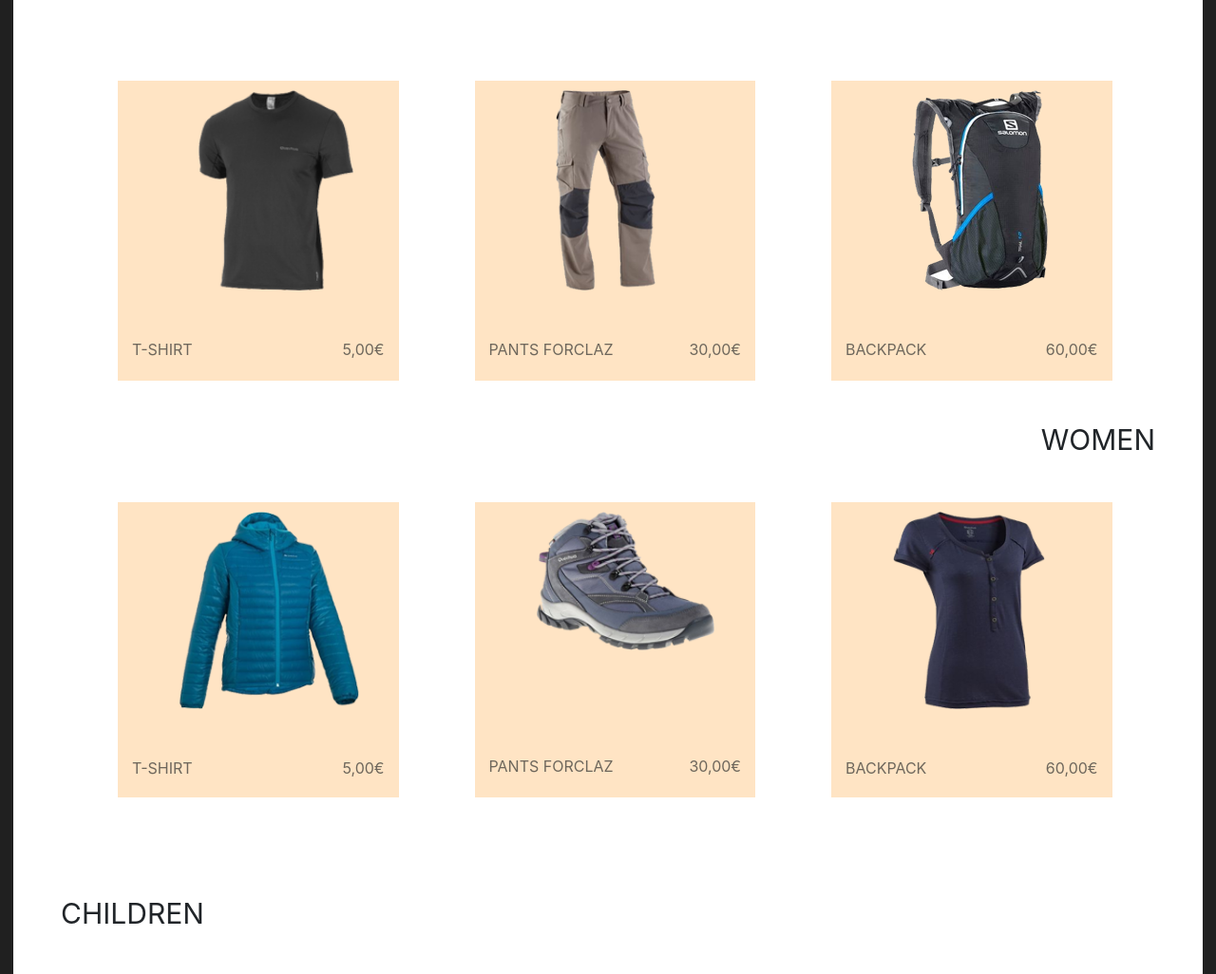
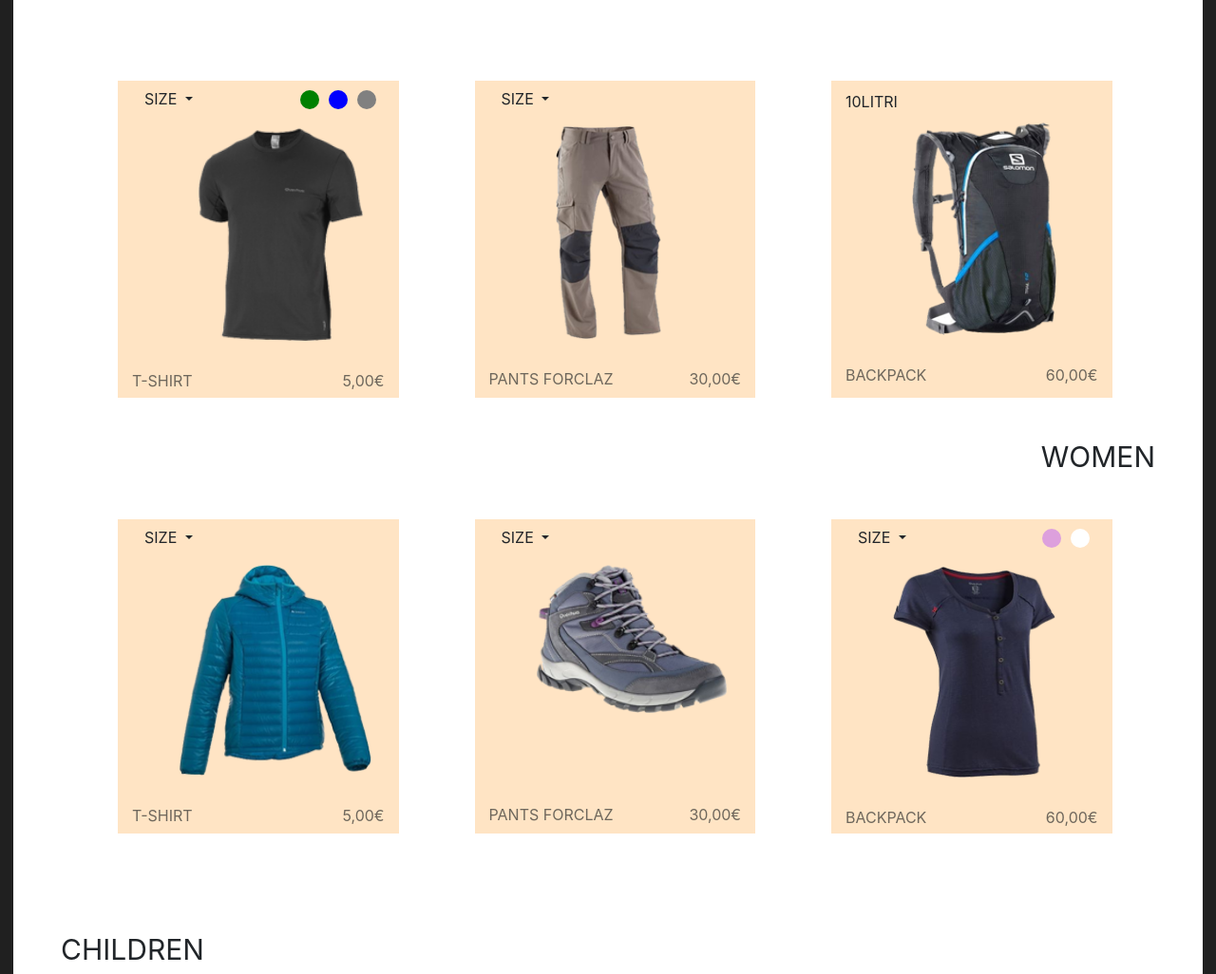
Before and after one commit to sokkyyy/Assignment1-Yolomy-, a website built with webpack: page src/index.html in a window 1280 px wide. Shown: the part 1068-2094 px from the top of the page at 95% size. Built offline with nearby package versions, Linux system fonts and the light colour scheme.

Commit message:
Product size and color

```diff
--- a/src/index.html
+++ b/src/index.html
@@ -17,9 +17,9 @@
       </div>
 
 
-      <div class="header-right">
+      <div class="header-right" >
         <a href="#">Home</a>
-        <a href="#">Product</a>
+        <a href="#products">Product</a>
         <img src="/src/assets/logo/shop.png">
       </div>
     </div>
@@ -39,7 +39,7 @@
 
   </div>
 
-  <div class="products">
+  <div class="products" id="products">
 
     <div class="products-bar">
 
@@ -77,18 +77,44 @@
         <div class="product-columns">
 
           <div class="col-md-3 column productbox" productbox>
+            <div class="product-header">
+              <div class="dropdown">
+                <button class="btn btn-default dropdown-toggle" type="button" id="size" data-toggle="dropdown">SIZE
+                <span class="caret"></span></button>
+                <div class="dropdown-menu" aria-labelledby="size">
+                  <button class="dropdown-item" type="button">LARGE</button>
+                  <button class="dropdown-item" type="button">MEDIUM</button>
+                  <button class="dropdown-item" type="button">SMALL</button>
+                </div>
+              </div>
+              <div class="color-dots">
+                <span class="greenDot"></span>
+                <span class="blueDot"></span>
+                <span class="greyDot"></span>
+              </div>
+            </div>
             <img src="/src/assets/products/tshirt.png" productImage>
             <span class="prod-description">T-SHIRT</span>
             <span class="prod-price">5,00&euro;</span>
           </div>
 
           <div class="col-md-3 column productbox" productbox>
+            <div class="dropdown">
+              <button class="btn btn-default dropdown-toggle" type="button" id="size" data-toggle="dropdown">SIZE
+              <span class="caret"></span></button>
+              <div class="dropdown-menu" aria-labelledby="size">
+                <button class="dropdown-item" type="button">LARGE</button>
+                <button class="dropdown-item" type="button">MEDIUM</button>
+                <button class="dropdown-item" type="button">SMALL</button>
+              </div>
+            </div>
             <img src="/src/assets/products/pants.png" productImage>
             <span class="prod-description">PANTS FORCLAZ</span>
             <span class="prod-price">30,00&euro;</span>
           </div>
 
           <div class="col-md-3 column productbox" productbox>
+            <span style="display:block; padding-top: 10px;">10LITRI</span>
             <img src="/src/assets/products/backpack.png" productImage>
             <span class="prod-description">BACKPACK</span>
             <span class="prod-price">60,00&euro;</span>
@@ -105,18 +131,51 @@
           <div class="product-columns">
 
               <div class="col-md-3 column productbox" productbox>
+                  <div class="dropdown">
+                      <button class="btn btn-default dropdown-toggle" type="button" id="size" data-toggle="dropdown">SIZE
+                      <span class="caret"></span></button>
+                      <div class="dropdown-menu" aria-labelledby="size">
+                        <button class="dropdown-item" type="button">LARGE</button>
+                        <button class="dropdown-item" type="button">MEDIUM</button>
+                        <button class="dropdown-item" type="button">SMALL</button>
+                      </div>
+                  </div>
                 <img src="/src/assets/products/giacket.png" productImageWomen>
                 <span class="prod-description">T-SHIRT</span>
                 <span class="prod-price">5,00&euro;</span>
               </div>
 
               <div class="col-md-3 column productbox" productbox>
+                  <div class="dropdown">
+                      <button class="btn btn-default dropdown-toggle" type="button" id="size" data-toggle="dropdown">SIZE
+                      <span class="caret"></span></button>
+                      <div class="dropdown-menu" aria-labelledby="size">
+                        <button class="dropdown-item" type="button">LARGE</button>
+                        <button class="dropdown-item" type="button">MEDIUM</button>
+                        <button class="dropdown-item" type="button">SMALL</button>
+                      </div>
+                    </div>
                 <img src="/src/assets/products/trekkingshoes.png" style="height: 50%;" productImageWomen>
-                <span class="prod-description" style="padding-top: 110px">PANTS FORCLAZ</span>
-                <span class="prod-price" style="padding-top: 110px">30,00&euro;</span>
+                <span class="prod-description" style="padding-top: 95px">PANTS FORCLAZ</span>
+                <span class="prod-price" style="padding-top: 95px">30,00&euro;</span>
               </div>
 
               <div class="col-md-3 column productbox" productbox>
+                <div class="product-header">
+                    <div class="dropdown">
+                      <button class="btn btn-default dropdown-toggle" type="button" id="size" data-toggle="dropdown">SIZE
+                      <span class="caret"></span></button>
+                      <div class="dropdown-menu" aria-labelledby="size">
+                        <button class="dropdown-item" type="button">LARGE</button>
+                        <button class="dropdown-item" type="button">MEDIUM</button>
+                        <button class="dropdown-item" type="button">SMALL</button>
+                      </div>
+                    </div>
+                    <div class="color-dots" style="padding-left: 130px;">
+                      <span class="dot " style="background-color: plum;"></span>
+                      <span class="dot " style="background-color: white; margin-left: 10px; "></span>
+                    </div>
+                </div>
                 <img src="/src/assets/products/tshirt_ladies.png" productImageWomen>
                 <span class="prod-description">BACKPACK</span>
                 <span class="prod-price">60,00&euro;</span>
--- a/src/styles/index.scss
+++ b/src/styles/index.scss
@@ -128,9 +128,47 @@ body
 }
 [productbox] {
   background-color: bisque;
-
   margin: 40px;
 }
+.product-header{
+  display: flex;
+}
+.color-dots{
+  display: flex;
+  padding: 10px;
+  padding-left: 100px;
+}
+.greenDot {
+  background-color: green;
+  border-radius: 50%;
+  display: block;
+  width: 20px;
+  height: 20px;
+}
+.blueDot {
+  background-color: blue;
+  border-radius: 50%;
+  display: block;
+  width: 20px;
+  height: 20px;
+  margin-left: 10px;
+
+}
+.greyDot {
+  background-color: gray;
+  border-radius: 50%;
+  display: block;
+  width: 20px;
+  height: 20px;
+  margin-left: 10px;
+}
+.dot {
+  border-radius: 50%;
+  display: block;
+  width: 20px;
+  height: 20px;
+}
+
 
 [productImage] {
   height: 70%;
@@ -145,13 +183,13 @@ body
 .prod-description{
   color: rgb(110, 103, 92);
   display: block;
-  padding-top: 50px;
+  padding-top: 30px;
   float: left;
 }
 .prod-price {
   display: block;
   color: rgb(110, 103, 92);
-  padding-top: 50px;
+  padding-top: 30px;
   float: right;
 
 }
```
